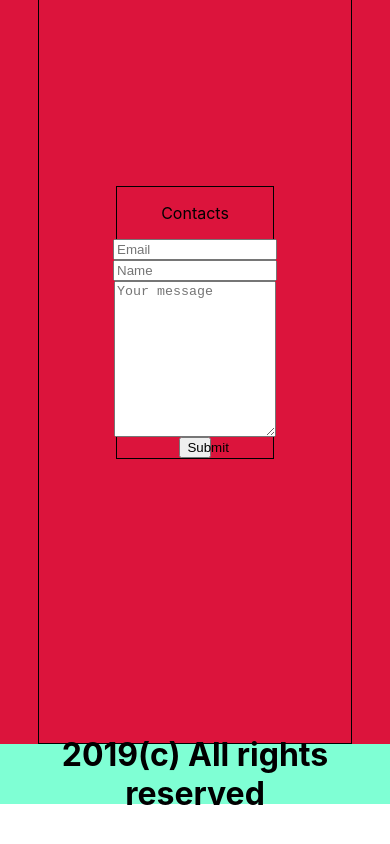
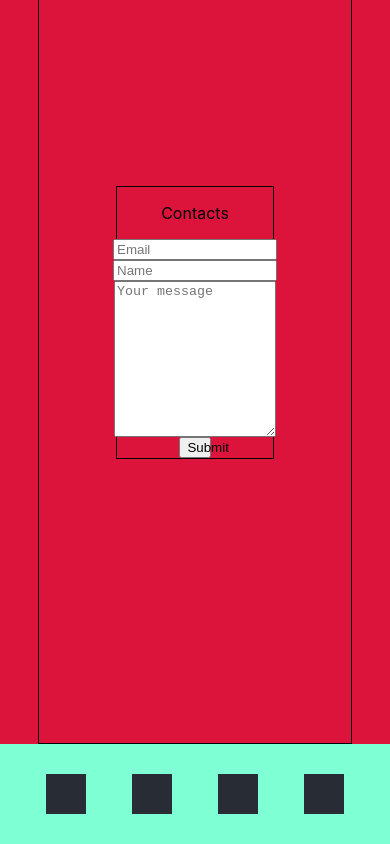
Before and after one commit to LilBudj/Portfolio, a React (Create React App) app: page / in a window 390 px wide. Shown: the part 3464-4308 px from the top of the page. Before the commit the page ends 4277 px from the top, so only its background shows below. Built offline with nearby package versions, Linux system fonts and the light colour scheme.

Commit message:
Colorizing[3]

```diff
--- /dev/null
+++ b/src/Button.js
@@ -0,0 +1,10 @@
+import React from 'react'
+import style from './Button.module.css'
+
+const Button = (props) => {
+    return(
+        <button className={style.button}>{props.content}</button>
+    )
+};
+
+export default Button
--- /dev/null
+++ b/src/Button.module.css
@@ -0,0 +1,4 @@
+.button{
+    width: 100px;
+    height: 40px;
+}
--- a/src/Footer.js
+++ b/src/Footer.js
@@ -4,7 +4,16 @@ import style from './Footer.module.css';
 const Footer = () => {
     return(
         <div className={style.footer}>
-            <h1>2019(c) All rights reserved</h1>
+            <div className={style.container}>
+                <div className={style.element}>
+                </div>
+                <div className={style.element}>
+                </div>
+                <div className={style.element}>
+                </div>
+                <div className={style.element}>
+                </div>
+            </div>
         </div>
     );
 };
--- a/src/Footer.module.css
+++ b/src/Footer.module.css
@@ -1,7 +1,34 @@
 .footer{
-    height: 60px;
+    height: 100px;
     background-color: aquamarine;
     display: flex;
     justify-content: center;
     align-items: center;
 }
+
+.container{
+    height: 50px;
+    width: 60%;
+    display: flex;
+    align-items: center;
+    justify-content: space-evenly;
+}
+
+.element{
+    height: 80px;
+    width: 80px;
+    background-color: #282c34;
+}
+
+@media screen and (max-width: 600px){
+    .element{
+        height: 40px;
+        width: 40px;
+    }
+}
+
+@media screen and (max-width: 400px){
+    .container{
+        width: 100%
+    }
+}
--- a/src/Project.js
+++ b/src/Project.js
@@ -1,11 +1,12 @@
 import React from 'react';
 import style from './Project.module.css';
+import Button from "./Button";
 
 const Project = (props) => {
     return(
       <div className={style.project}>
           <div className={style.image}>
-              <button className={style.button}>Watch</button>
+              <Button content={'Watch'}/>
           </div>
           <div className={style.describe}>
               <div className={style.name}>{props.name}</div>
```
